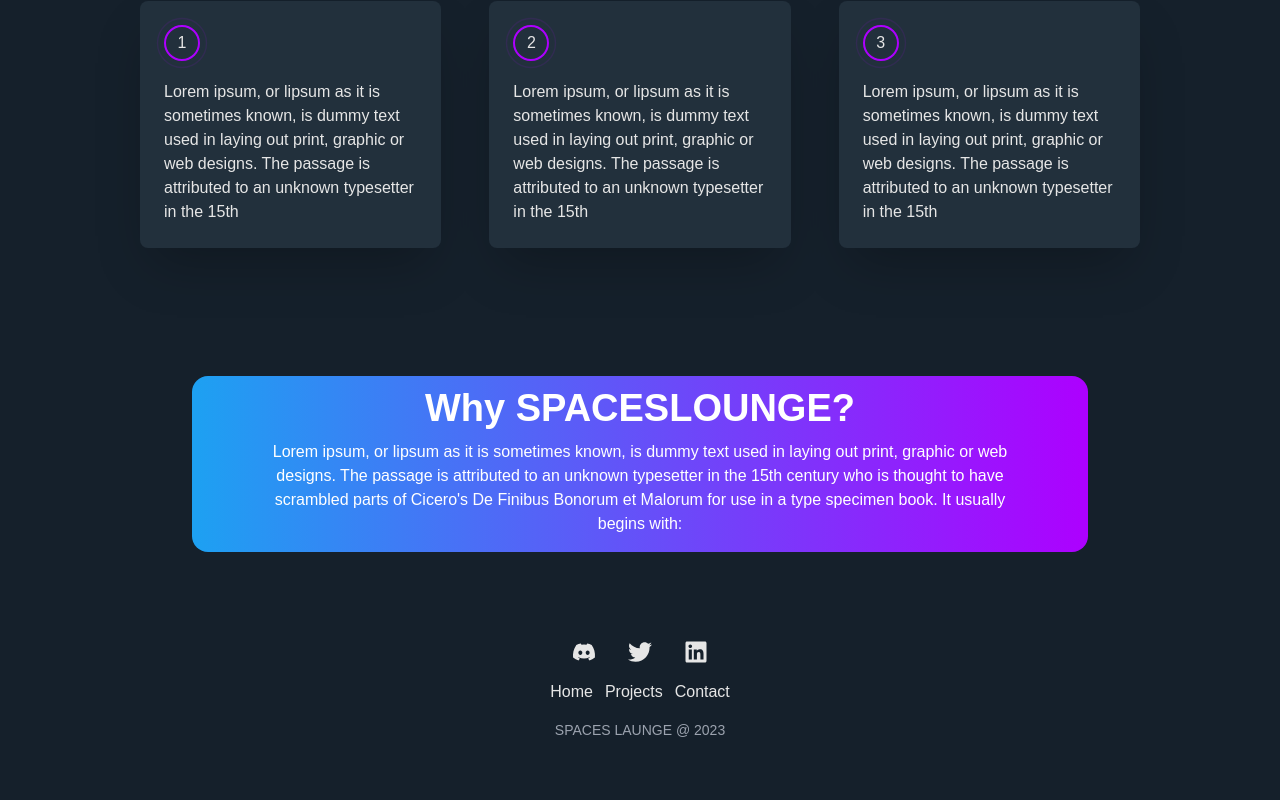
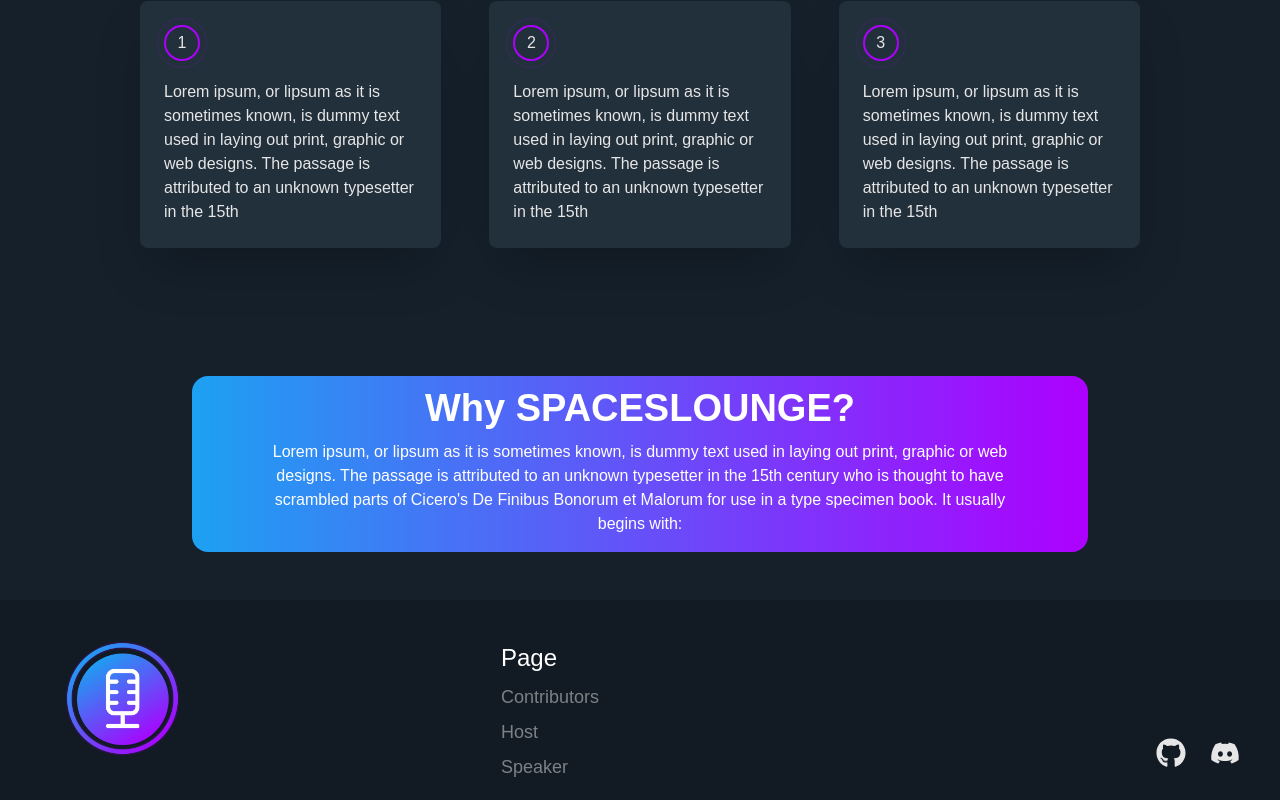
Before and after one commit to avie-dev/spaceslounge, a Next.js app: page / in a window 1280 px wide. Shown: the part 999-1799 px from the top of the page. Before the commit the page ends 1755 px from the top, so only its background shows below. Built offline with nearby package versions, Linux system fonts and the light colour scheme.

Commit message:
added footer section

```diff
--- a/components/Footer/Footer.js
+++ b/components/Footer/Footer.js
@@ -1,35 +1,41 @@
 import Link from "next/link";
+import Image from "next/image";
 import React from "react";
-import { FaDiscord, FaTwitter, FaLinkedin } from "react-icons/fa";
+import { FaDiscord, FaGithub } from "react-icons/fa";
+// import LogoLight from "../../public/LogoLight.svg";
+import Logo from "../../public/Header img.png";
 
 const Footer = () => {
+  // const bgcolor= "#DADADA"
   return (
-    <footer className="pt-10 pb-4 text-center">
-      <div className="footer-icons flex justify-evenly w-[35vw]  sm:w-[200px] m-auto text-2xl">
-        <a href="#">
-          <FaDiscord />
-        </a>
-        <a href="#">
-          <FaTwitter />
-        </a>
-        <a href="#">
-          <FaLinkedin />
-        </a>
+    <footer className=" w-full bg-[#121B24] dark:bg-[#DADADA] min-h-[200px] relative">
+      <div className="w-[90%] mx-auto flex pt-10">
+        <Link href={"/"}>
+          <Image className="w-[117px]" src={Logo} alt="" />
+        </Link>
+        <ul className="ml-[24%] lg:ml-[320px] text-[14px] md:text-[18px]  font-medium text-[#FFFFFF73] dark:text-[#00000073] space-y-2 self-center">
+          <li className="text-[18px] md:text-[24px] text-[#FFFFFF] dark:text-[#000000]">
+            Page
+          </li>
+          <li>
+            <Link href={"#"}>Contributors</Link>
+          </li>
+          <li>
+            <Link href="/host">Host</Link>
+          </li>
+          <li>
+            <Link href="/speaker">Speaker</Link>
+          </li>
+        </ul>
       </div>
-      <div className="footer-nav my-4  text-md">
-        <Link href={"/"} className="">
-          Home
+      <div className=" absolute bottom-8 right-10 flex space-x-6">
+        <Link href=" https://github.com/avie-dev/spaceslounge">
+          <FaGithub size={30} className=" dark:text-[#00000073]" />
         </Link>
-        <Link href={"/projects"} className="ml-3">
-          Projects
-        </Link>
-        <Link href={"/contact"} className="ml-3">
-          Contact
+        <Link href="https://discord.gg/4ccommunity">
+          <FaDiscord size={30} className=" dark:text-[#00000073]" />
         </Link>
       </div>
-      <p className="text-sm text-gray-400">
-        SPACES LAUNGE &#64; {new Date().getFullYear()}
-      </p>
     </footer>
   );
 };
```
Also changed, not shown: 2 other files (tests, documents, lock files or other folders).
